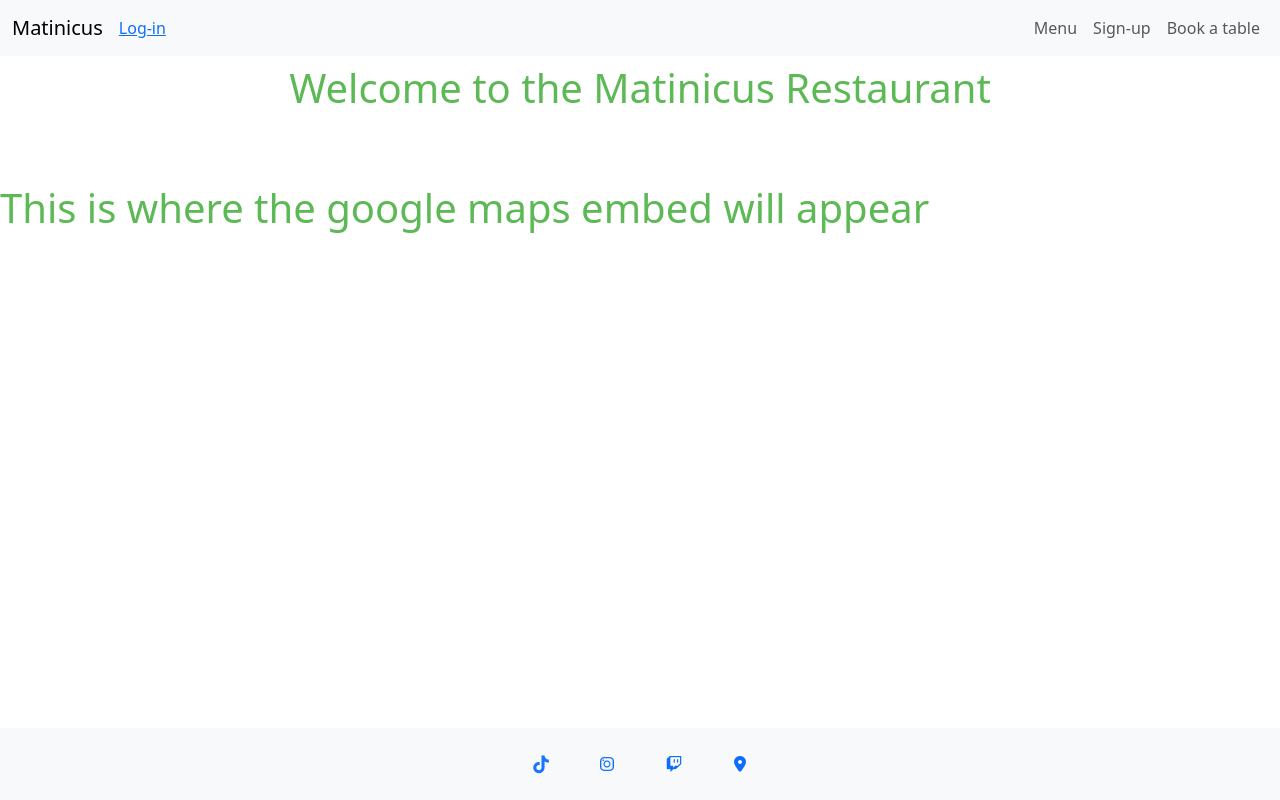
After one commit to DevFabrizio/Fabrizio-Project-Four, a Django app: page /maps.html/ in a window 1280 px wide. The commit adds this page. Run offline with Django 3.2, Linux system fonts and the light colour scheme; some libraries are stand-ins or nearby versions.

Commit message:
add maps.html in order to embed a google map for the restaurant location

```diff
--- a/booking/urls.py
+++ b/booking/urls.py
@@ -5,7 +5,7 @@ urlpatterns = [
     path('', views.Home.as_view(), name='home'),
     path('menu.html/', views.Menu.as_view(), name='menu'),
     path('signup.html/', views.Signup.as_view(), name='signup'),
-    path('logout.html/', views.Logout.as_view(), name='logout'),
+    path('maps.html/', views.Maps.as_view(), name='maps'),
     path('booking.html/', views.BookingView.as_view(), name='booking'),
     path('user_booking.html/', views.UserReservations.as_view(),
          name='user_booking'),
--- a/booking/views.py
+++ b/booking/views.py
@@ -11,11 +11,6 @@ class Home(generic.ListView):
         return render(request, 'menu.html')
 
 
-class Logout(View):
-    def get(self, request):
-        return render(request, 'logout.html')
-
-
 class Menu(View):
     def get(self, request):
         return render(request, 'menu.html')
@@ -24,6 +19,11 @@ class Menu(View):
 class Signup(View):
     def get(self, request):
         return render(request, 'signup.html')
+
+
+class Maps(View):
+    def get(self, request):
+        return render(request, 'maps.html')
 
 
 class EditReservation(View):
--- a/templates/base.html
+++ b/templates/base.html
@@ -54,7 +54,7 @@
             <a href="https://www.tiktok.com/login?redirect_url=https%3A%2F%2Fwww.tiktok.com%2Fen&lang=en&enter_method=mandatory" class="col-3 p-4 link-opacity-75-hover"><i class="fa-brands fa-tiktok fa-beat-fade"></i></a>
             <a href="https://www.instagram.com/" class="col-3 p-4 link-opacity-75-hover"><i class="fa-brands fa-instagram fa-flip"></i></a>
             <a href="https://www.twitch.tv/" class="col-3 p-4 link-opacity-75-hover"><i class="fa-brands fa-twitch fa-shake"></i></a>
-            <a href="" class="col-3 p-4 link-opacity-75-hover"><i class="fa-solid fa-location-dot fa-bounce"></i></a>
+            <a href="{% url 'maps' %}" class="col-3 p-4 link-opacity-75-hover"><i class="fa-solid fa-location-dot fa-bounce"></i></a>
           </div>
         </div>
       </div>
--- /dev/null
+++ b/templates/maps.html
@@ -0,0 +1,4 @@
+{% extends 'base.html' %}
+{% block content %}
+<h1>This is where the google maps embed will appear</h1>
+{% endblock %}
```
